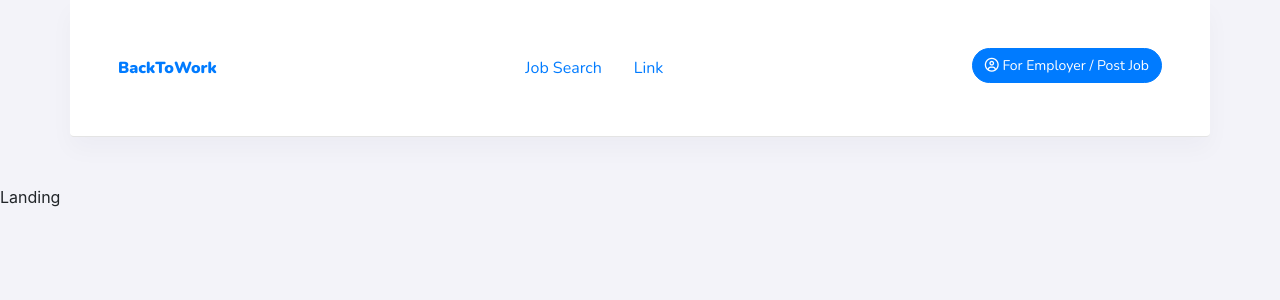
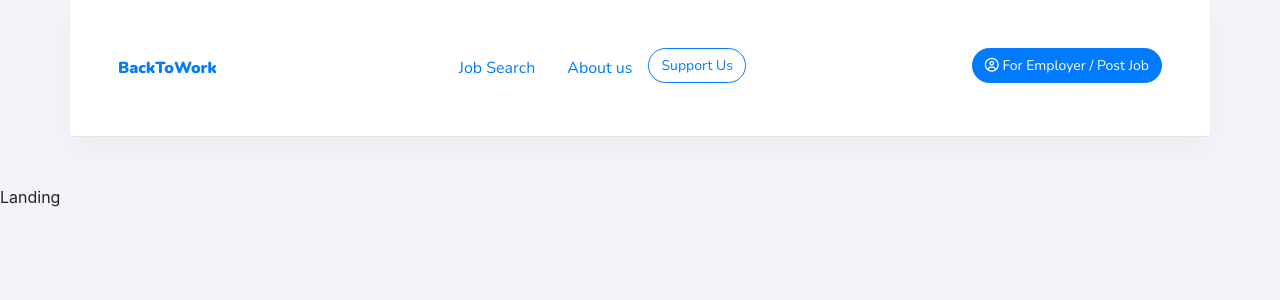
Before and after one commit to DmytroLypovetskiy/BackToWork, a React (Create React App) app in the folder client/: page / in a window 1280 px wide. Shown: the top 300 px of the page. Built offline with nearby package versions, Linux system fonts and the light colour scheme; a web font is replaced by a local one.

Commit message:
Added nav items

```diff
--- a/client/src/components/layout/Navbar.js
+++ b/client/src/components/layout/Navbar.js
@@ -10,7 +10,10 @@ export default class Navbar extends React.Component {
             <Link className="nav-link active" to="/search">Job Search</Link>
           </li>
           <li className="nav-item">
-            <Link className="nav-link" to="/">Link</Link>
+            <Link className="nav-link" to="/">About us</Link>
+          </li>
+          <li className="nav-item">
+          <Link className="btn btn-outline-primary rounded-pill" to="/register" role="button">Support Us</Link>
           </li>
         </ul>
       </nav>
```
